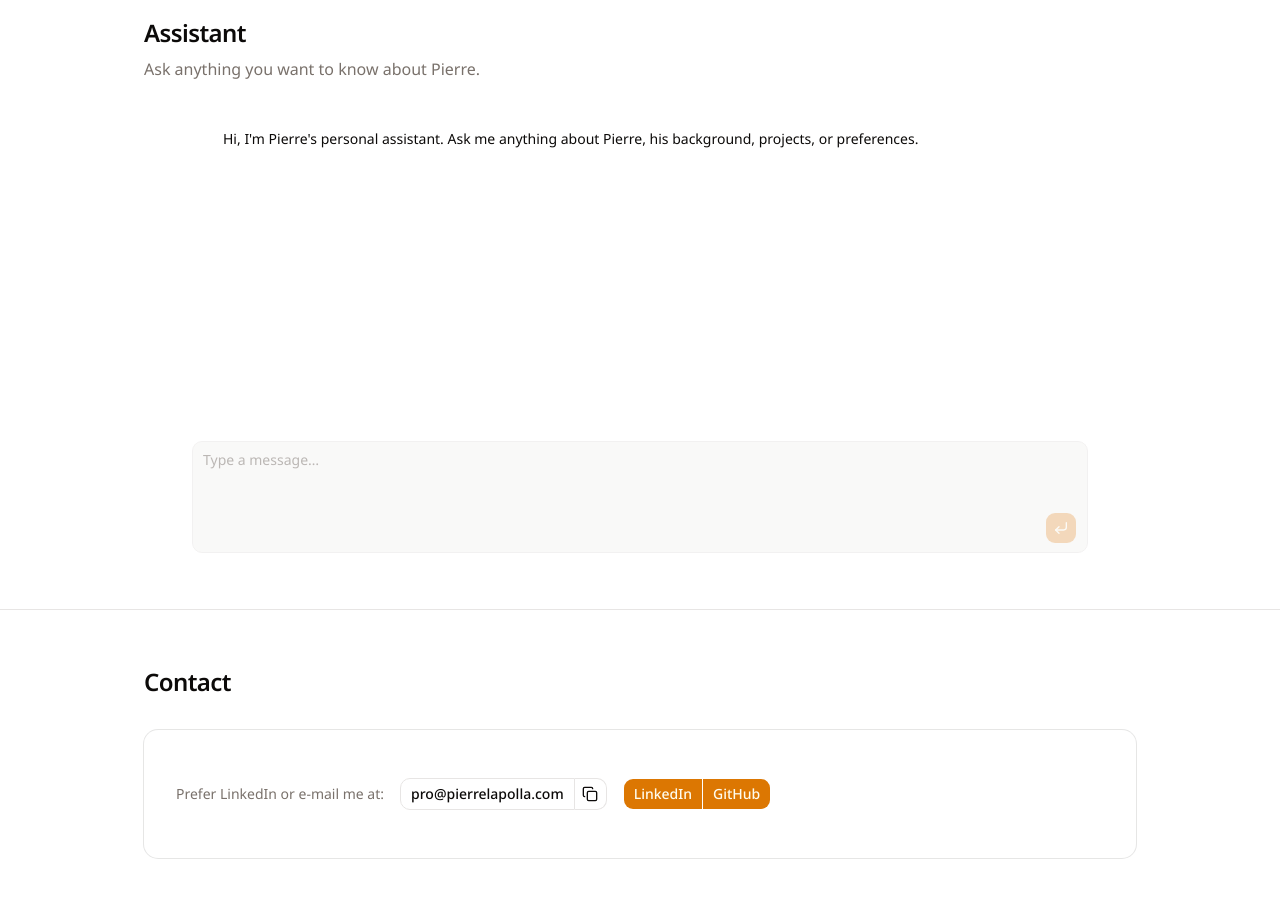
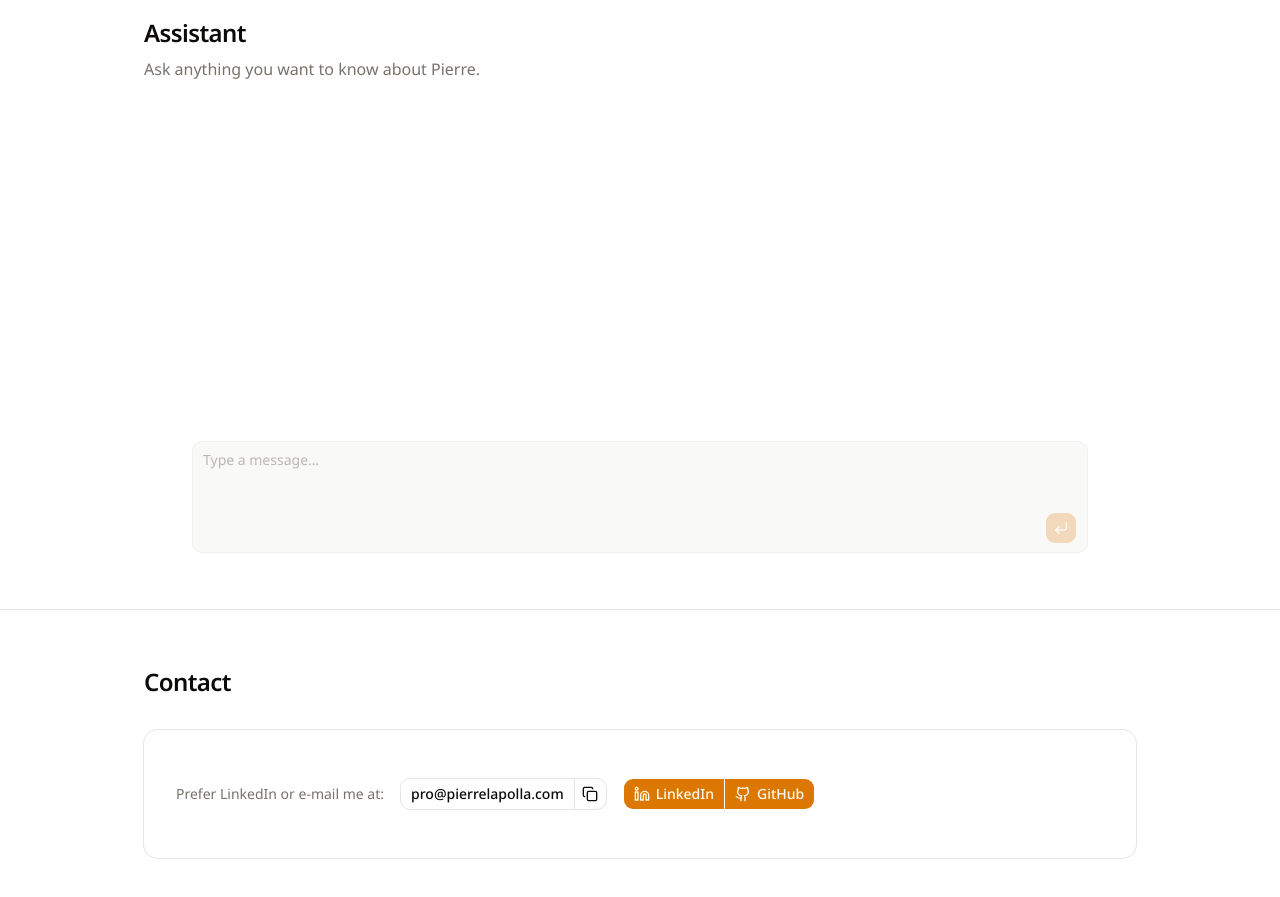
Before and after one commit to PierreLapolla/portfolio, a Next.js app: page / in a window 1280 px wide. Shown: the part 1900-2797 px from the top of the page. Built offline with nearby package versions, Linux system fonts and the light colour scheme.

Commit message:
feat: remove unused ai-assistant props and refactor code for cleaner structure, update contact section with icons and email copy enhancements

```diff
--- a/components/ai-assistant.tsx
+++ b/components/ai-assistant.tsx
@@ -19,10 +19,6 @@ import {
 } from "@/components/ai-elements/prompt-input";
 import {Loader} from "@/components/ai-elements/loader";
 
-type ChatRole = "assistant" | "user";
-type TextPart = { type: "text"; text: string };
-type ChatMessage = { id: string; role: ChatRole; parts: TextPart[] };
-
 type AiAssistantProps = {
     api?: string;
     welcomeText?: string;
@@ -31,17 +27,10 @@ type AiAssistantProps = {
 
 export default function AiAssistant({
                                         api = "/api/chat",
-                                        welcomeText = "Hi, I'm Pierre's personal assistant. Ask me anything about Pierre, his background, projects, or preferences.",
-                                        className = "max-w-4xl mx-auto p-6 relative size-full h-[50vh]",
+                                        className = "max-w-4xl mx-auto p-6 relative size-full max-h-[50vh]",
                                     }: AiAssistantProps) {
     const [input, setInput] = useState("");
     const lastUserTextRef = useRef<string | null>(null);
-
-    const [welcomeMessage] = useState<ChatMessage>(() => ({
-        id: generateId(),
-        role: "assistant",
-        parts: [{type: "text", text: welcomeText}],
-    }));
 
     const {messages, sendMessage, setMessages, status, error, clearError} = useChat({
         transport: new DefaultChatTransport({api}),
@@ -60,7 +49,6 @@ export default function AiAssistant({
                 },
             ]);
         },
-        messages: [welcomeMessage],
     });
 
     const isBusy = status === "submitted" || status === "streaming";
--- a/components/copy-button.tsx
+++ b/components/copy-button.tsx
@@ -1,14 +1,38 @@
 "use client"
 
 import * as React from "react"
-import { Check, Copy } from "lucide-react"
-import { Button } from "@/components/ui/button"
+import {Check, Copy} from "lucide-react"
+import {Button} from "@/components/ui/button"
 
 type CopyToClipboardButtonProps = {
     value: string
     label?: string
     className?: string
     disabled?: boolean
+}
+
+async function copyText(text: string) {
+    if (typeof navigator !== "undefined" && navigator.clipboard?.writeText) {
+        await navigator.clipboard.writeText(text)
+        return
+    }
+
+    const textarea = document.createElement("textarea")
+    textarea.value = text
+    textarea.setAttribute("readonly", "true")
+    textarea.style.position = "fixed"
+    textarea.style.top = "0"
+    textarea.style.left = "0"
+    textarea.style.opacity = "0"
+
+    document.body.appendChild(textarea)
+    textarea.focus()
+    textarea.select()
+
+    const ok = document.execCommand("copy")
+    document.body.removeChild(textarea)
+
+    if (!ok) throw new Error("Copy failed")
 }
 
 export function CopyToClipboardButton({
@@ -21,11 +45,11 @@ export function CopyToClipboardButton({
 
     const handleCopy = async () => {
         try {
-            await navigator.clipboard.writeText(value)
+            await copyText(value)
             setCopied(true)
             window.setTimeout(() => setCopied(false), 1200)
         } catch (error) {
-            console.error("Failed to copy: ", error)
+            console.error("Failed to copy:", error)
         }
     }
 
@@ -40,7 +64,7 @@ export function CopyToClipboardButton({
             disabled={disabled}
             className={className}
         >
-            <Copy className={`${iconBase} ${copied ? "scale-0 opacity-0" : ""}`} />
+            <Copy className={`${iconBase} ${copied ? "scale-0 opacity-0" : ""}`}/>
             <Check
                 className={`${iconBase} absolute scale-0 opacity-0 ${
                     copied ? "scale-100 opacity-100" : ""
--- a/components/sections/ai-assistant-section.tsx
+++ b/components/sections/ai-assistant-section.tsx
@@ -12,8 +12,7 @@ export function AiAssistantSection() {
         >
             <AiAssistant
                 api="/api/chat"
-                welcomeText="Hi, I'm Pierre's personal assistant. Ask me anything about Pierre, his background, projects, or preferences."
-                className="mx-auto w-full max-w-4xl p-0 relative size-full h-[55vh]"
+                className="mx-auto w-full max-w-4xl p-0 relative h-[55vh]"
             />
         </Section>
     );
--- a/components/sections/contact-section.tsx
+++ b/components/sections/contact-section.tsx
@@ -6,6 +6,7 @@ import {Button} from "@/components/ui/button";
 import {ButtonGroup} from "@/components/ui/button-group";
 import {Section} from "@/components/section";
 import {CopyToClipboardButton} from "@/components/copy-button";
+import {Github, Linkedin} from "lucide-react";
 
 export function ContactSection() {
     return (
@@ -35,7 +36,7 @@ export function ContactSection() {
                                 target="_blank"
                                 rel="noopener noreferrer"
                             >
-                                LinkedIn
+                                <Linkedin className="h-4 w-4"/>LinkedIn
                             </Link>
                         </Button>
                         <Button asChild>
@@ -44,7 +45,7 @@ export function ContactSection() {
                                 target="_blank"
                                 rel="noopener noreferrer"
                             >
-                                GitHub
+                                <Github className="h-4 w-4"/> GitHub
                             </Link>
                         </Button>
                     </ButtonGroup>
```
Lines whose indentation alone changed are shown as unchanged.
